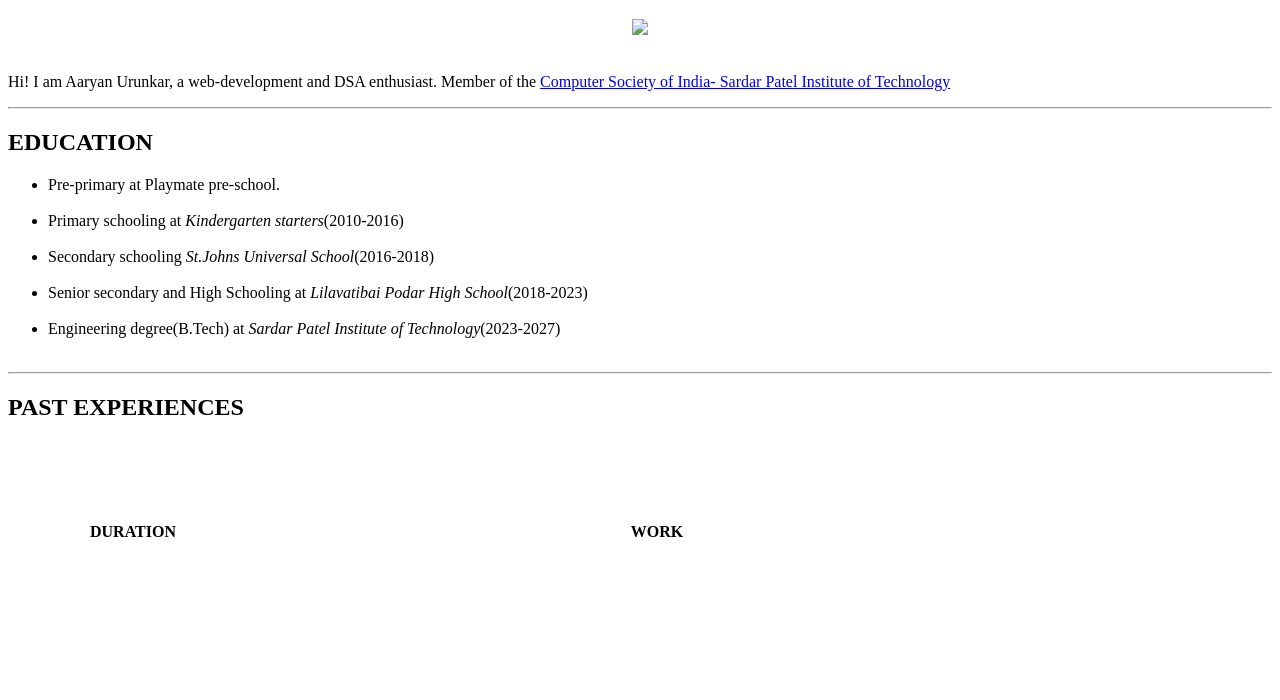
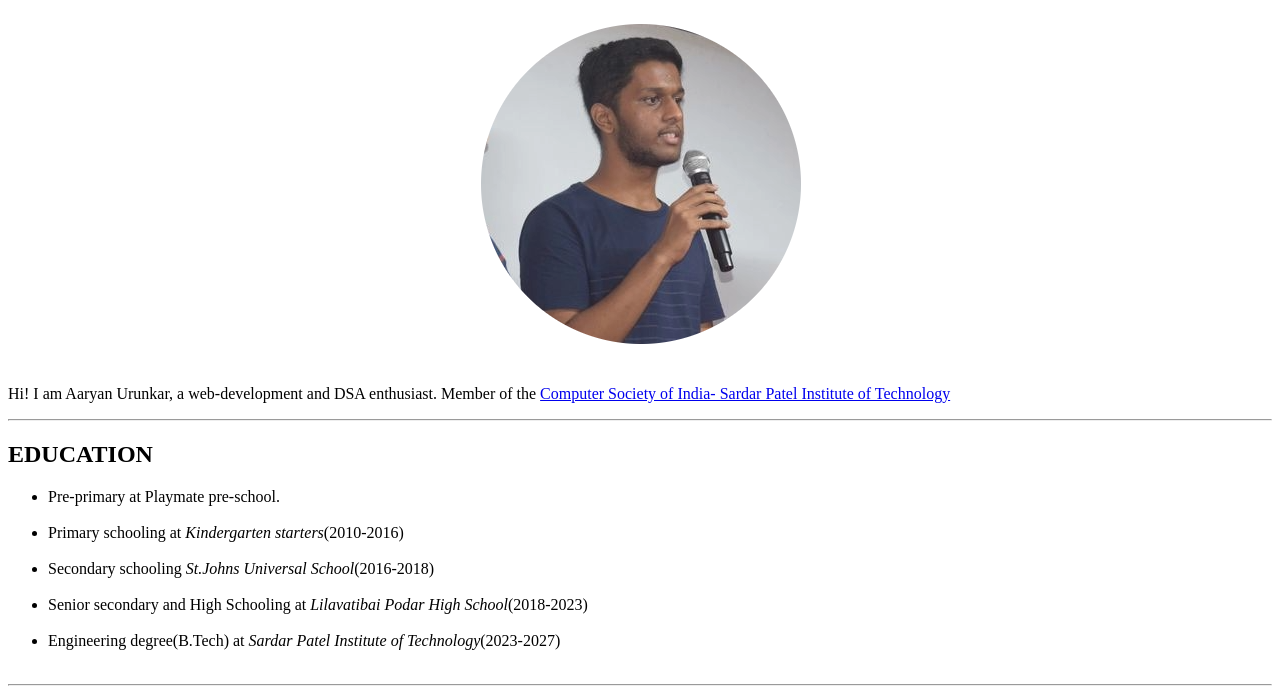
Before and after one commit to Aaryan-Urunkar/cv, a plain HTML site: page index.html in a window 1280 px wide. Shown: the part 71-771 px from the top of the page. Drawn offline with Linux system fonts and the light colour scheme.

Commit message:
Third commit

```diff
--- a/index.html
+++ b/index.html
@@ -11,7 +11,7 @@
     <hr>
     <center>
         <h1>PROFILE</h1>
-        <img src="C:\Users\aarya\Downloads\Untitled.png">
+        <img src="Untitled.png">
     </center>
     <br>
     <p>Hi! I am Aaryan Urunkar, a web-development and DSA enthusiast.
```
Also changed, not shown: Untitled.png (added).
